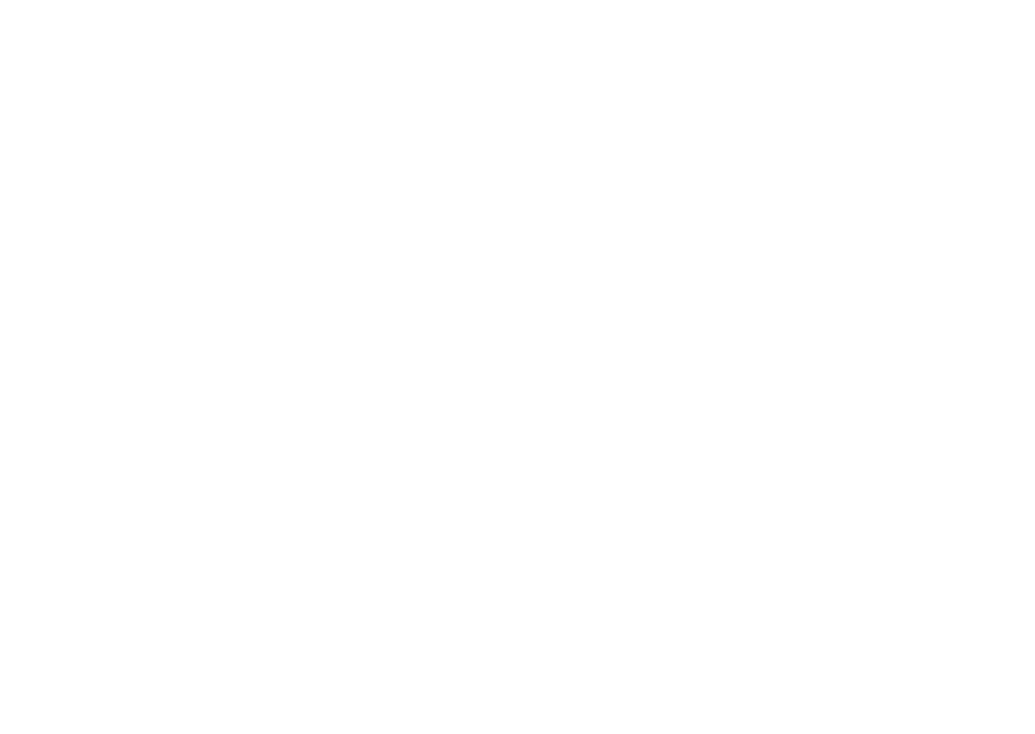
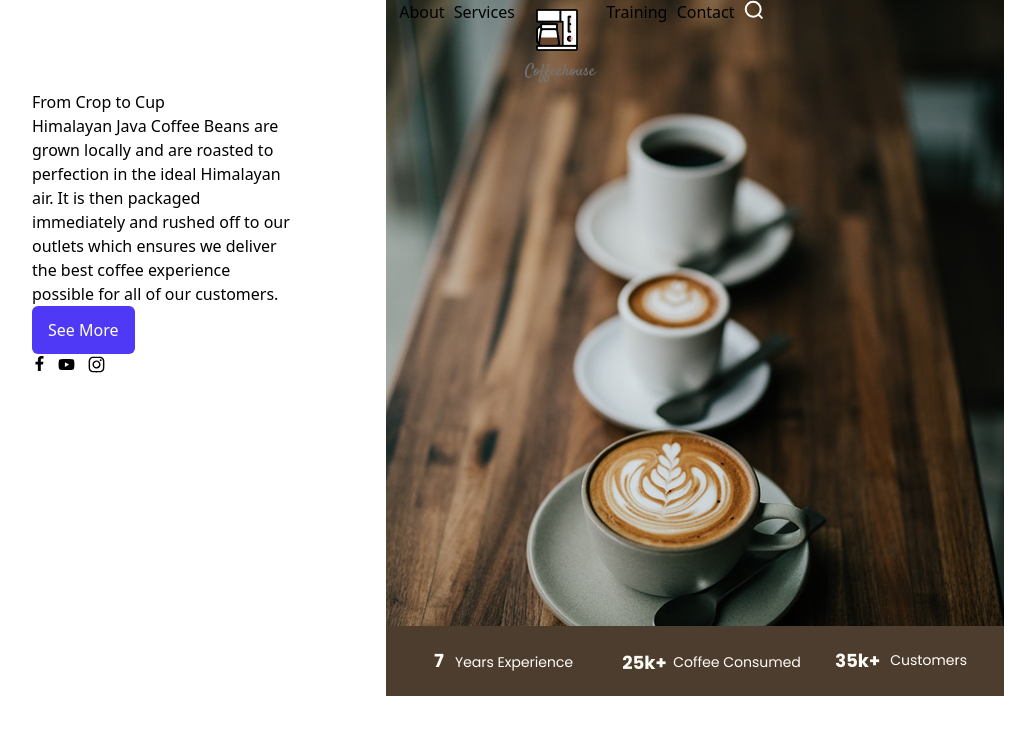
Before and after one commit to Fonguitos/aulaGTTW, a plain HTML site: page index.html in a window 1280 px wide. Shown: the whole page, without its empty margins (58-1093 px from the left). Drawn offline with nearby package versions, Linux system fonts and the light colour scheme.

Commit message:
projeto em equipe

```diff
--- a/index.html
+++ b/index.html
@@ -1,13 +1,47 @@
 <!DOCTYPE html>
 <html lang="pt-br">
-<head>
-    <meta charset="UTF-8">
-    <meta name="viewport" content="width=device-width, initial-scale=1.0">
+  <head>
+    <meta charset="UTF-8" />
+    <meta name="viewport" content="width=device-width, initial-scale=1.0" />
     <script src="https://cdn.jsdelivr.net/npm/@tailwindcss/browser@4"></script>
     <title>Tailwind</title>
-</head>
-<body>
-
-
-</body>
+  </head>
+  <body>
+    <header class="flex flex-col justify-center items-center">
+        <div class="flex">
+            <div style="width: 30%; padding: 60px; margin: 30px;">
+                <H1>From Crop to Cup</H1>
+                <p>Himalayan Java Coffee Beans are grown locally and are roasted to perfection in the ideal Himalayan air. It is then packaged immediately and rushed off to our outlets which ensures we deliver the best coffee experience possible for all of our customers.</p>
+                <button class="px-4 py-3 text-white duration-150 bg-indigo-600 rounded-md hover:bg-indigo-700 active:shadow-lg">
+                    See More
+                  </button><a href=""><img src="Group 883.svg" alt=""></a>
+                </div>
+           <img src="Group 982.jpg" alt="">
+        </div>
+        <nav style="width: 30%;" class="absolute top-0">
+        <ul class="flex list place-content-evenly ">
+          <li>About</li>
+          <li>Services</li>
+          <li><a href=""><img src="Group 979.png" alt=""></a></li>
+          <li>Training</li>
+          <li>Contact</li>
+          <li><a href=""><img src="./search.svg" alt=""></a></li>
+        </ul>
+      </nav>
+    </header>
+    <main>
+      <section>
+        <div class="flex">
+            <!-- <div style="width: 30%; padding: 60px; margin: 30px;">
+                <H1>From Crop to Cup</H1>
+                <p>Himalayan Java Coffee Beans are grown locally and are roasted to perfection in the ideal Himalayan air. It is then packaged immediately and rushed off to our outlets which ensures we deliver the best coffee experience possible for all of our customers.</p>
+                <button class="px-4 py-3 text-white duration-150 bg-indigo-600 rounded-md hover:bg-indigo-700 active:shadow-lg">
+                    See More
+                  </button><a href=""><img src="Group 883.svg" alt=""></a>
+                </div>
+           <img src="Group 982.jpg" alt="">
+        </div> -->
+      </section>
+    </main>
+  </body>
 </html>
```
Also changed, not shown: Group 883.svg (added), Group 979.png (added), Group 982.jpg (added), Group.jpg (added), akar-icons_search.jpg (added), search.svg (added).
